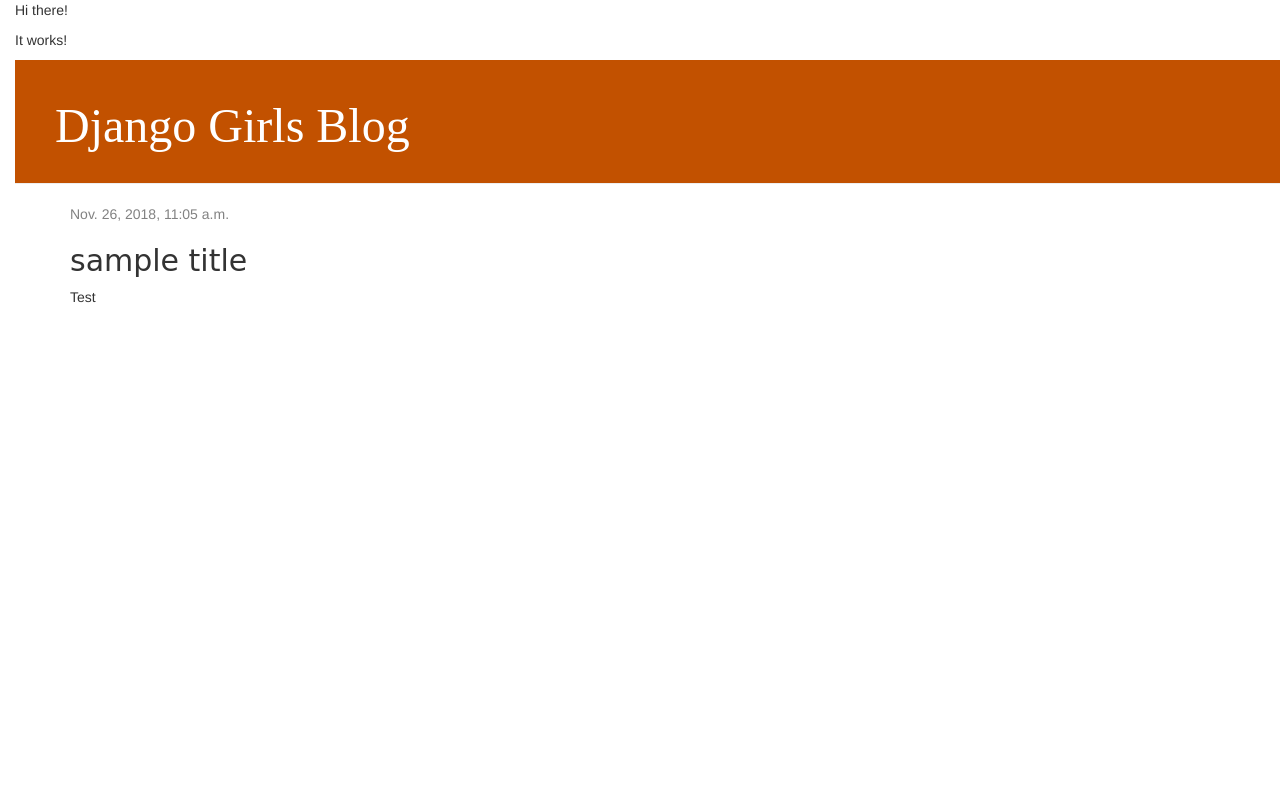
After one commit to MusaChirunje/my-first-blog, a Django app: page /post/3/ in a window 1280 px wide. The commit adds this page. Run offline with Django 3.2, Linux system fonts and the light colour scheme; data comes from the database, SQL or seed files in the repository; some libraries are stand-ins or nearby versions.

Commit message:
Added view and template for detailed blog post as well as CSS for the site.

```diff
--- /dev/null
+++ b/blog/static/css/blog.css
@@ -0,0 +1,57 @@
+h1 a, h2 a {
+    color: #C25100;
+}
+body {
+    padding-left: 15px;
+}
+h1 a, h2 a {
+    color: #C25100;
+    font-family: 'Lobster';
+}
+
+.page-header {
+    background-color: #C25100;
+    margin-top: 0;
+    padding: 20px 20px 20px 40px;
+}
+
+.page-header h1, .page-header h1 a, .page-header h1 a:visited, .page-header h1 a:active {
+    color: #ffffff;
+    font-size: 36pt;
+    text-decoration: none;
+}
+
+.content {
+    margin-left: 40px;
+}
+
+h1, h2, h3, h4 {
+    font-family: 'Lobster', cursive;
+}
+
+.date {
+    color: #828282;
+}
+
+.save {
+    float: right;
+}
+
+.post-form textarea, .post-form input {
+    width: 100%;
+}
+
+.top-menu, .top-menu:hover, .top-menu:visited {
+    color: #ffffff;
+    float: right;
+    font-size: 26pt;
+    margin-right: 20px;
+}
+
+.post {
+    margin-bottom: 70px;
+}
+
+.post h1 a, .post h1 a:visited {
+    color: #000000;
+}
--- /dev/null
+++ b/blog/templates/blog/base.html
@@ -0,0 +1,34 @@
+ {% load static %}
+<html>
+<body>
+    <p>Hi there!</p>
+    <p>It works!</p>
+</body>
+
+
+    <head>
+     <link rel="stylesheet" href="//maxcdn.bootstrapcdn.com/bootstrap/3.2.0/css/bootstrap.min.css">
+<link rel="stylesheet" href="//maxcdn.bootstrapcdn.com/bootstrap/3.2.0/css/bootstrap-theme.min.css">
+
+
+     <link rel="stylesheet" href="{% static 'css/blog.css' %}">
+
+    </head>
+    <body>
+    <div class="page-header">
+        <h1><a href="/">Django Girls Blog</a></h1>
+    </div>
+    <div class="content container">
+        <div class="row">
+            <div class="col-md-8">
+            {% block content %}
+            {% endblock %}
+            </div>
+        </div>
+    </div>
+</body>
+
+
+
+
+</html>
--- /dev/null
+++ b/blog/templates/blog/post_detail.html
@@ -0,0 +1,13 @@
+{% extends 'blog/base.html' %}
+
+{% block content %}
+    <div class="post">
+        {% if post.published_date %}
+            <div class="date">
+                {{ post.published_date }}
+            </div>
+        {% endif %}
+        <h2>{{ post.title }}</h2>
+        <p>{{ post.text|linebreaksbr }}</p>
+    </div>
+{% endblock %}
--- a/blog/urls.py
+++ b/blog/urls.py
@@ -3,4 +3,5 @@
 
 urlpatterns = [
     path('', views.post_list, name='post_list'),
+    path('post/<int:pk>/', views.post_detail, name='post_detail')
 ]
--- a/blog/views.py
+++ b/blog/views.py
@@ -1,7 +1,12 @@
 from django.shortcuts import render
 from django.utils import timezone
 from .models import Post
+from django.shortcuts import render, get_object_or_404
 # Create your views here.
 def post_list(request):
-	posts = Posts.objects.filter(published_date__lte=timezone.now()).order_by('published_date')
+	posts = Post.objects.filter(published_date__lte=timezone.now()).order_by('published_date')
 	return render(request, 'blog/post_list.html',{'posts': posts})
+	Post.objects.get(pk=pk)
+def post_detail(request, pk):
+    post = get_object_or_404(Post, pk=pk)
+    return render(request, 'blog/post_detail.html', {'post': post})
```
Also changed, not shown: blog/templates/blog/post_list.html (+13 -51 lines).
